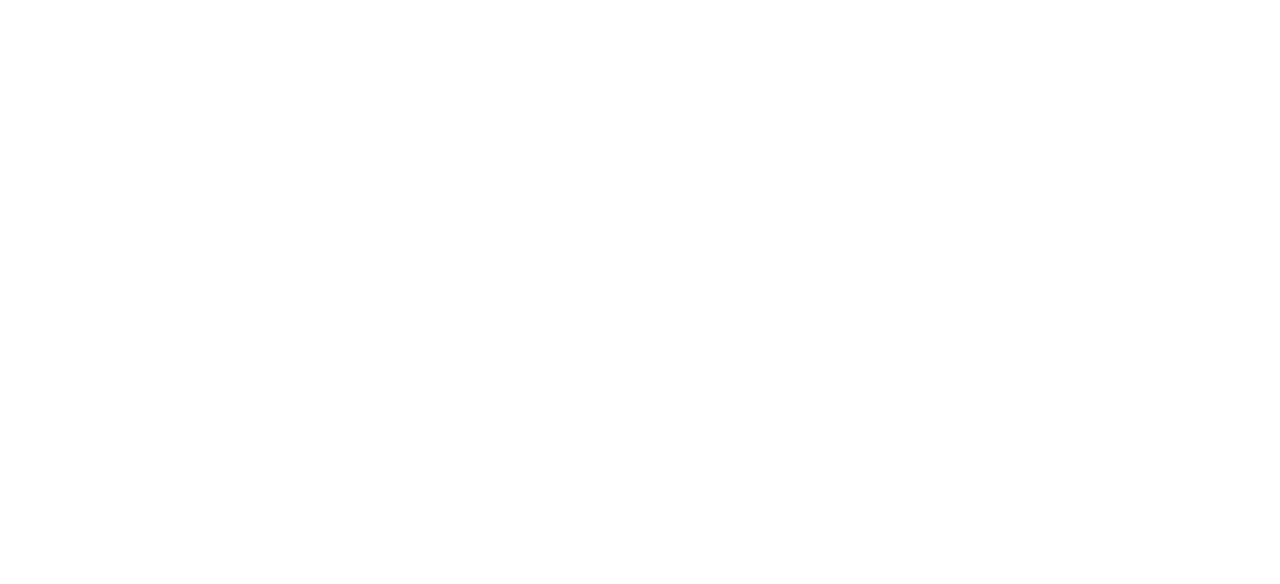
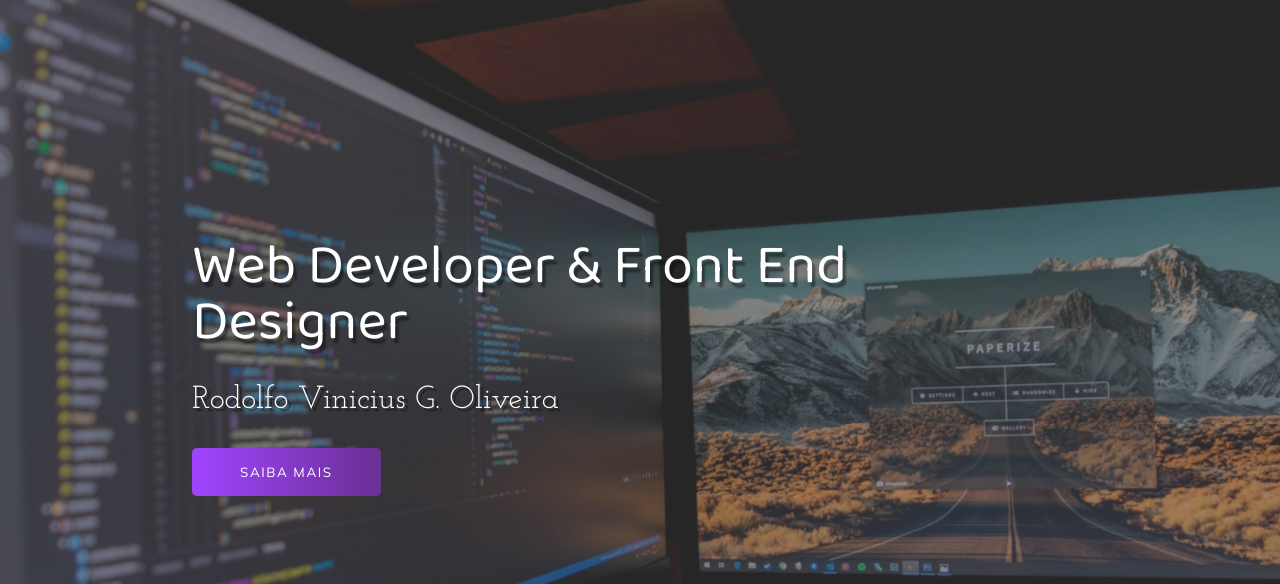
Before and after one commit to rodolfo-code/portifolio, a plain HTML site: page index.html in a window 1280 px wide. Shown: the top 584 px of the page. Drawn offline with Linux system fonts and the light colour scheme.

Commit message:
:package: header

```diff
--- a/index.html
+++ b/index.html
@@ -1,12 +1,32 @@
 <!DOCTYPE html>
 <html lang="pt-BR">
+
 <head>
     <meta charset="UTF-8">
     <meta name="viewport" content="width=device-width, initial-scale=1.0">
     <link rel="stylesheet" href="style.css">
-    <title>Portifólio</title>
+    <link rel="apple-touch-icon" sizes="180x180" href="imagens/apple-touch-icon.png">
+    <link rel="icon" type="image/png" sizes="32x32" href="imagens/favicon-32x32.png">
+    <link rel="icon" type="image/png" sizes="16x16" href="imagens/favicon-16x16.png">
+    <link rel="manifest" href="/site.webmanifest">
+    <title>Portfólio</title>
 </head>
+
 <body>
 
+    <div class="container">
+        <header>
+            <div class="img-wrapper">
+                <img src="imagens/bg.jpg" alt="">
+            </div>
+            <div class="banner">
+                <h1>Web Developer & Front End<br> Designer</h1>
+                <p>Rodolfo Vinicius G. Oliveira</p>
+                <button>Saiba mais</button>
+            </div>
+        </header>
+    </div>
+
 </body>
+
 </html>
--- a/style.css
+++ b/style.css
@@ -1,3 +1,99 @@
 @import url('https://fonts.googleapis.com/css2?family=Baloo+Da+2:wght@400;500;600;700&family=Josefin+Slab:ital,wght@0,300;0,400;0,600;0,700;1,400;1,600;1,700&family=Mulish:ital,wght@0,200;0,300;0,400;0,500;1,200;1,300;1,400&display=swap');
 
-@import url("https://cdnjs.cloudflare.com/ajax/libs/font-awesome/5.14.0/css/all.min.css")
+@import url("https://cdnjs.cloudflare.com/ajax/libs/font-awesome/5.14.0/css/all.min.css");
+
+
+*{
+    margin: 0;
+    padding: 0;
+}
+
+header{
+    width: 100;
+    height: 100vh;
+    overflow-x: hidden;
+    position: relative;
+}
+
+.img-wrapper{
+    width: 100%;
+    height: 100%;
+    overflow: hidden;
+    background-color: rgba(0,0,0,0.7);
+}
+
+.img-wrapper img{
+    width: 100%;
+    height: 100%;
+    object-fit: cover;
+    opacity: 0.5;
+    animation: zoom 25s;
+}
+
+@keyframes zoom {
+    0%{
+        transform: scale(1.3);
+    }
+    100%{
+        transform: scale(1);
+    }
+}
+
+
+.banner{
+    position: absolute;
+    top: 30%;
+    left: 15%;
+}
+
+.banner h1{
+    color: #ffffff;
+    font-size: 3.5rem;
+    font-family: "Baloo Da 2", serif;
+    font-weight: 200;
+    text-shadow: .2rem .3rem 2px rgba(0, 0, 0, .4);
+    line-height: 3.5rem;
+    margin-bottom: 2rem;
+    opacity: 0;
+    animation: moveBanner 1s 0.5s forwards;
+}
+
+.banner p{
+    font-family: "Josefin Slab", serif;
+    color: #ffffff;
+    font-size: 2em;
+    text-shadow: .2rem .2rem rgba(0, 0, 0, .4);
+    margin-bottom: 2rem;
+    opacity: 0;
+    animation: moveBanner 1s 0.7s forwards;
+}
+
+.banner button{
+    font-family: "Mulish", serif;
+    color: #ffffff;
+    text-transform: uppercase;
+    letter-spacing: .1rem;
+    background: #6a3093;
+    background: -webkit-linear-gradient(to right, #a044ff, #6a3093);
+    background: linear-gradient(to right, #a044ff, #6a3093);
+    padding: 1rem 3rem;
+    border: none;
+    border-radius: 5px;
+    cursor: pointer;
+    opacity: 0;
+    animation: moveBanner 1s 0.9s forwards;
+}
+
+.banner button:hover{
+    color: #000000;
+}
+
+@keyframes moveBanner{
+    0%{
+        transform: translateY(10rem) rotateY(-30deg);
+    }
+    100%{
+        transform: 0rem rotateY(0deg);
+        opacity: 1;
+    }
+}
```
Also changed, not shown: imagens/android-chrome-192x192.png (renamed from android-chrome-192x192.png), imagens/android-chrome-512x512.png (renamed from android-chrome-512x512.png), imagens/apple-touch-icon.png (renamed from apple-touch-icon.png), imagens/bg.jpg (added), imagens/favicon-16x16.png (renamed from favicon-16x16.png), imagens/favicon-32x32.png (renamed from favicon-32x32.png), site.webmanifest, 1 other file.
